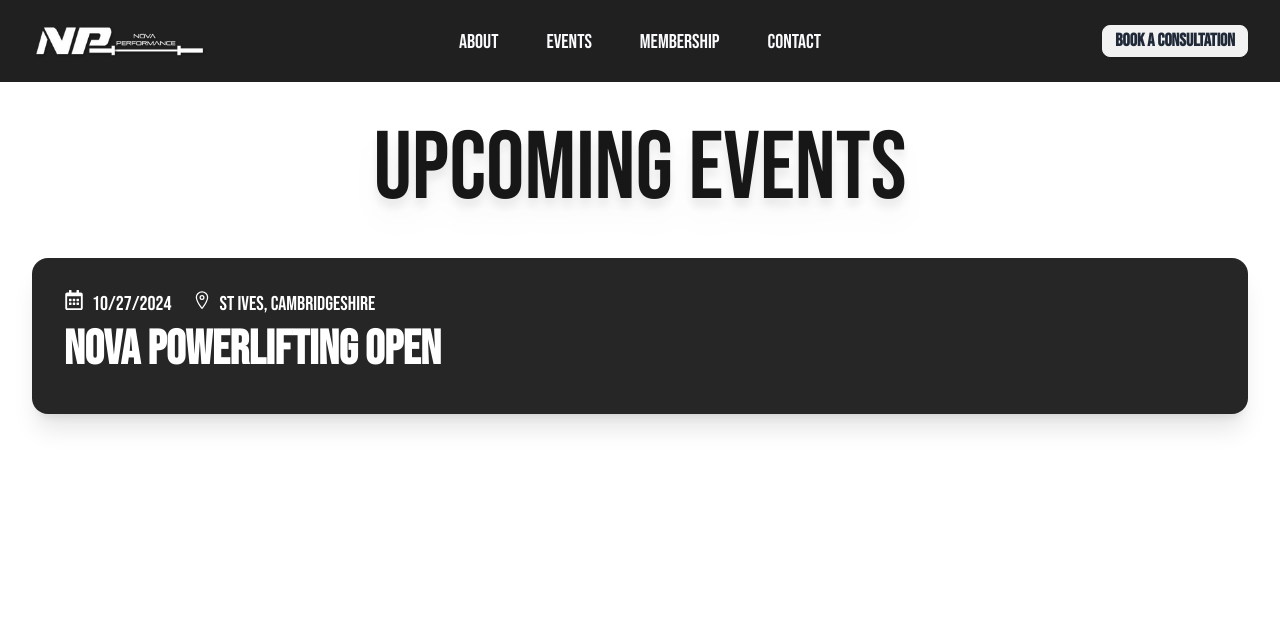
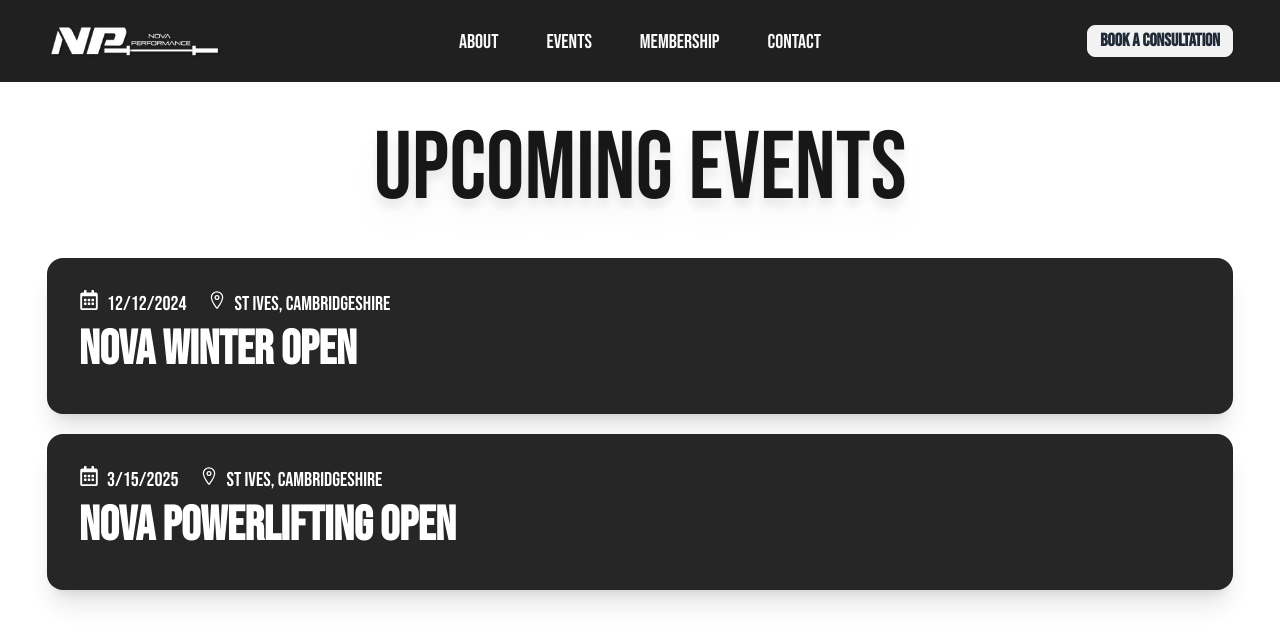
Before and after one commit to jemcap/novaperformance-website, a Next.js app: page /events in a window 1280 px wide. Shown: the top 644 px of the page. Built offline with nearby package versions, Linux system fonts and the light colour scheme.

Commit message:
fix: Updated Events list

```diff
--- a/app/globals.css
+++ b/app/globals.css
@@ -21,7 +21,7 @@
 
 @layer components {
   .align-elements {
-    @apply mx-auto max-w-[1550px] px-8;
+    @apply mx-auto max-w-[1250px] px-8;
   }
 }
 
--- a/components/AnnouncementBanner.tsx
+++ b/components/AnnouncementBanner.tsx
@@ -6,11 +6,11 @@
     <div className="w-full flex flex-col md:flex-row bg-red-500 gap-4 md:gap-8 py-4 justify-center items-center">
       <h1 className="flex gap-2 text-base md:text-xl text-white z-[1] items-center">
         <MdEmojiEvents className="text-lg md:text-2xl" />
-        <span>Nova Powerlifting Meet</span>
+        <span>Nova Winter Meet</span>
       </h1>
       <h1 className="flex gap-2 text-base md:text-xl z-[1] items-center">
         <MdEvent className="text-lg md:text-2xl" />
-        <span>27 October 2024</span>
+        <span>12 December 2024</span>
       </h1>
     </div>
   );
--- a/constants/links.ts
+++ b/constants/links.ts
@@ -79,12 +79,22 @@
 export const eventsList:Events[] = [
   {
     id: 1,
+    title: "Nova Winter Open",
+    location: "St Ives, Cambridgeshire",
+    calendar: new Date("2024-12-12"),
+    description:
+      "Join us for the Nova Powerlifting Open, where athletes compete under IPF rules with calibrated plates. This event promises an exciting showcase of strength and skill, bringing together the powerlifting community in St Ives. Don't miss your chance to witness incredible feats of strength!",
+    image: "/snatch_adam.jpg",
+    url: "/powerlifting",
+  },
+  {
+    id: 2,
     title: "Nova Powerlifting Open",
     location: "St Ives, Cambridgeshire",
-    calendar: new Date("2024-10-27"),
+    calendar: new Date("2025-03-15"),
     description:
       "Join us for the Nova Powerlifting Open, where athletes compete under IPF rules with calibrated plates. This event promises an exciting showcase of strength and skill, bringing together the powerlifting community in St Ives. Don't miss your chance to witness incredible feats of strength!",
-    image: "/nova_powerlifting_competition_advert_2024.png",
+    image: "/sumo_dl.png",
     url: "/powerlifting",
   },
 
```
Also changed, not shown: public/snatch_adam.jpg (added), public/sumo_dl.png (added).
